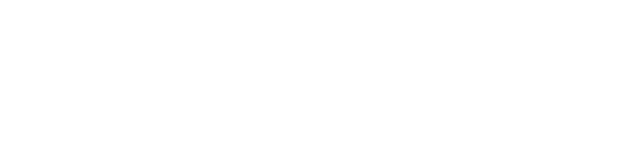
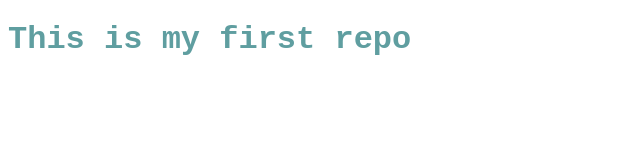
Before and after one commit to Parvez-Ahmed-Protty/first-repo, a plain HTML site: page index.html in a window 1280 px wide. Shown: the whole page, without its empty margins (0-640 px from the left). Drawn offline with Linux system fonts and the light colour scheme.

Commit message:
add heading

```diff
--- a/index.html
+++ b/index.html
@@ -5,8 +5,11 @@
     <meta http-equiv="X-UA-Compatible" content="IE=edge">
     <meta name="viewport" content="width=device-width, initial-scale=1.0">
     <title>First repo</title>
+    <link rel="stylesheet" href="style.css">
 </head>
 <body>
 
+    <h1>This is my first repo </h1>
+
 </body>
 </html>
--- a/style.css
+++ b/style.css
@@ -0,0 +1,4 @@
+h1{
+    color: cadetblue;
+    font-family: 'Courier New', Courier, monospace;
+}
```
